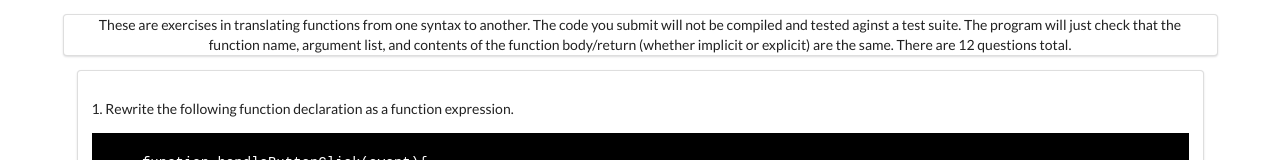
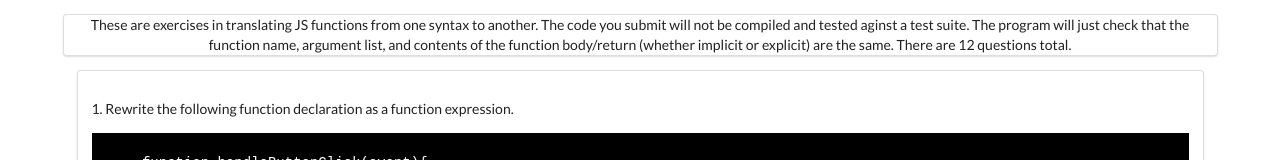
Before and after one commit to thuyanduong/functions-quiz, a plain HTML site: page index.html in a window 1280 px wide. Shown: the top 160 px of the page. Drawn offline with nearby package versions, Linux system fonts and the light colour scheme.

Commit message:
Update index.html

```diff
--- a/index.html
+++ b/index.html
@@ -15,7 +15,7 @@
 
     <div class="ui grid centered segment container">
       <p>
-        These are exercises in translating functions from one syntax to another.
+        These are exercises in translating JS functions from one syntax to another.
         The code you submit will not be compiled and tested aginst a test suite.
         The program will just check that the function name, argument list, and
         contents of the function body/return (whether implicit or explicit) are
```
